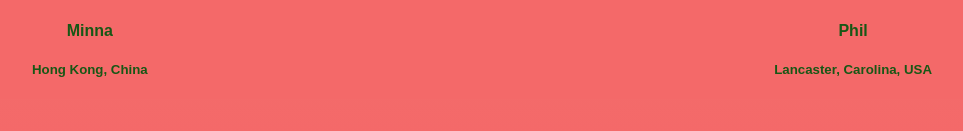
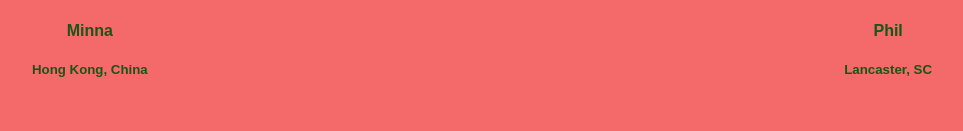
Before and after one commit to justinamo/do-ok.net, a Flask app: page /life in a window 1280 px wide. Shown: the part 5527-5658 px from the top of the page, without its empty margins (158-1121 px from the left). Run offline with Flask 2, Linux system fonts and the light colour scheme.

Commit message:
fix Philip origin

```diff
--- a/templates/life.html.jinja
+++ b/templates/life.html.jinja
@@ -160,7 +160,7 @@
   </div>
   <div id="parents">
     <div><h4>Minna</h4><h5>Hong Kong, China</h5></div>
-    <div><h4>Phil</h4><h5>Lancaster, Carolina, USA</h5></div>
+    <div><h4>Phil</h4><h5>Lancaster, SC</h5></div>
   </div>
 </div>
 {% endblock %}
```
